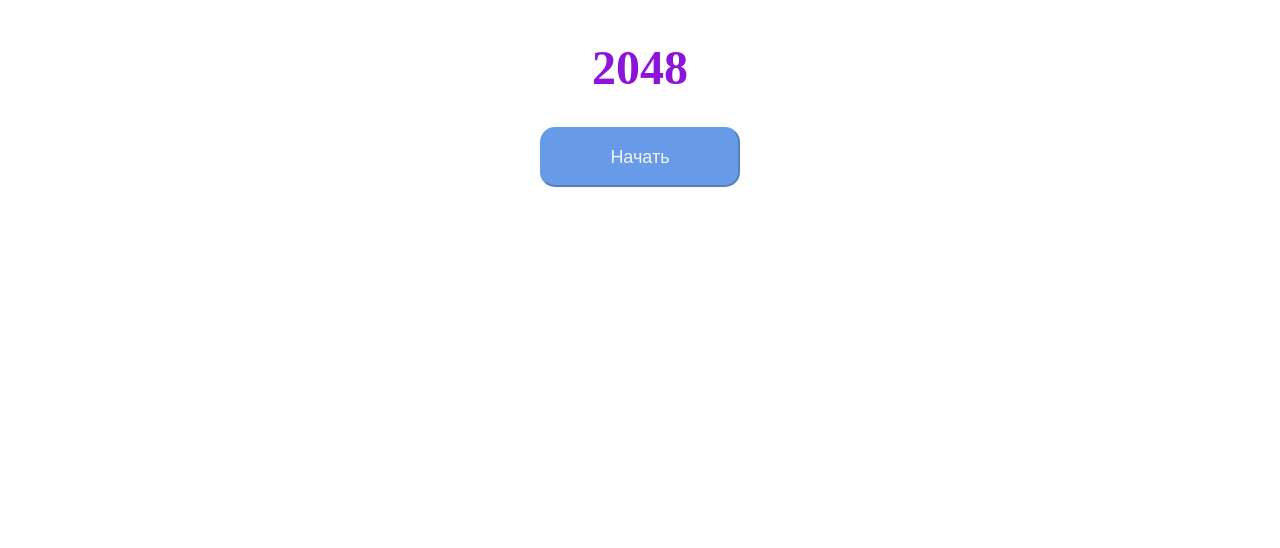
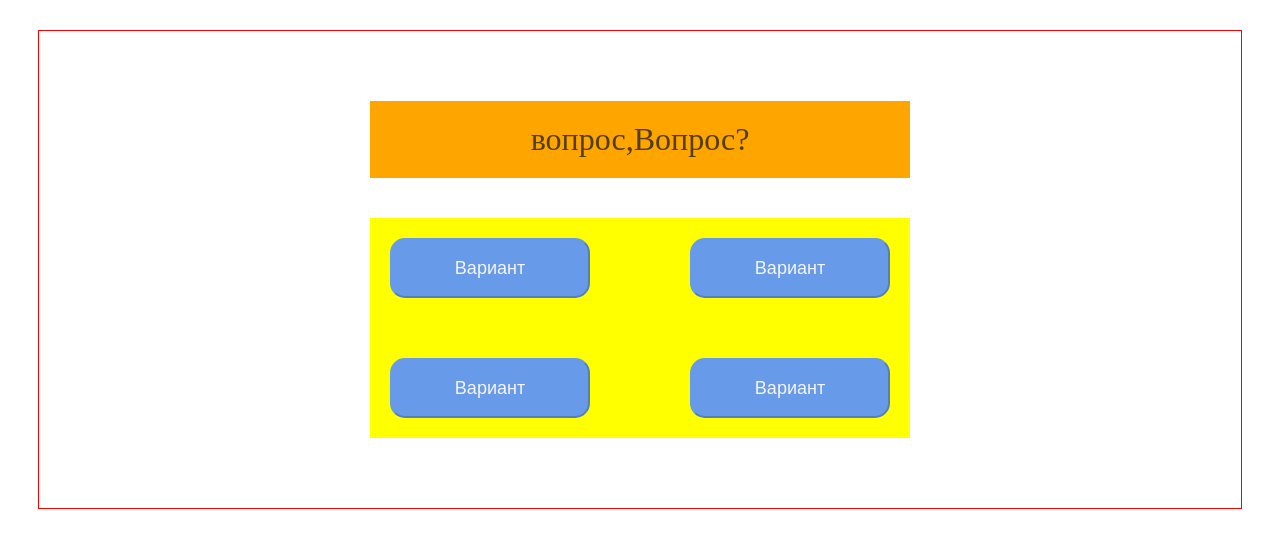
Before and after one commit to YuliaListratova/knowledge_is_power, a React (Create React App) app: page / in a window 1280 px wide. Both pictures are taken after a click on the button "Начать". Shown: the top 548 px of the page. Built offline with nearby package versions, Linux system fonts and the light colour scheme.

Commit message:
start_list

```diff
--- a/src/App.tsx
+++ b/src/App.tsx
@@ -1,4 +1,5 @@
 import React from 'react';
+import Game from './Game';
 import Start from './Start';
 
 function App() {
--- a/src/Game/Game.module.scss
+++ b/src/Game/Game.module.scss
@@ -0,0 +1,41 @@
+.content {
+  display: flex;
+  justify-content: center;
+  align-items: center;
+  flex-direction: column;
+  border: 1px solid red;
+  margin: 30px;
+  padding: 50px;
+}
+.question {
+  display: flex;
+  justify-content: center;
+  align-items: center;
+  color: rgb(83, 62, 2);
+  padding: 20px;
+  margin: 20px;
+  font-size: 32px;
+  background-color: orange;
+  width: 500px;
+}
+.all_answer {
+  display: flex;
+  flex-wrap: wrap;
+  justify-content: space-between;
+  align-content: space-between;
+  width: 500px;
+  height: 180px;
+  margin: 20px;
+  padding: 20px;
+  background-color: yellow;
+}
+.button_answer {
+  width: 200px;
+  height: 60px;
+  background-color: rgb(103, 155, 233);
+  border-radius: 15px;
+  color: rgb(245, 245, 245);
+  font-size: large;
+  cursor: pointer;
+  border-color: rgba(103, 155, 233, 0.5);
+}
--- /dev/null
+++ b/src/Game/component/Question.tsx
@@ -0,0 +1,12 @@
+import React, { FC } from 'react';
+
+interface IQuestion {
+  questionText: string;
+}
+
+const Question: FC<IQuestion> = (props) => {
+  const { questionText } = props;
+  return <>{questionText}</>;
+};
+
+export default Question;
--- a/src/Game/Game.tsx
+++ b/src/Game/index.tsx
@@ -1,11 +1,17 @@
 import React from 'react';
+import Question from './component/Question';
 import style from './Game.module.scss';
 
 const Game = () => {
+  const randomQuestion = 'вопрос,'; /* () => {} */
+
   return (
-    <div>
-      <div>Вопрос?</div>
-      <div>
+    <div className={style.content}>
+      <div className={style.question}>
+        <Question questionText={randomQuestion} />
+        Вопрос?
+      </div>
+      <div className={style.all_answer}>
         <button className={style.button_answer} type="button">
           Вариант
         </button>
--- a/src/Start/Start.module.scss
+++ b/src/Start/Start.module.scss
@@ -10,3 +10,6 @@
   color: rgb(140, 20, 219);
   font-size: 48px;
 }
+.specification {
+  margin: 30px;
+}
--- a/src/Start/index.tsx
+++ b/src/Start/index.tsx
@@ -1,18 +1,23 @@
-import React from 'react';
+import { useState } from 'react';
 import Button from '../Button/import';
-import Game from '../Game/Game';
+import Game from '../Game';
 import style from './Start.module.scss';
 
 const Start = () => {
+  const [isStartGame, setIsStartGame] = useState(false);
   const handleGameStart = () => {
-    return <Game />;
+    console.log('Game');
+    setIsStartGame(true);
   };
 
-  return (
+  return !isStartGame ? (
     <div className={style.content_list}>
-      <h1 className={style.title}>2048</h1>
+      <h1 className={style.title}>Знание сила</h1>
+      <div className={style.specification}>Описание игры</div>
       <Button btnText="Начать" handleClick={handleGameStart} />
     </div>
+  ) : (
+    <Game />
   );
 };
 
```
